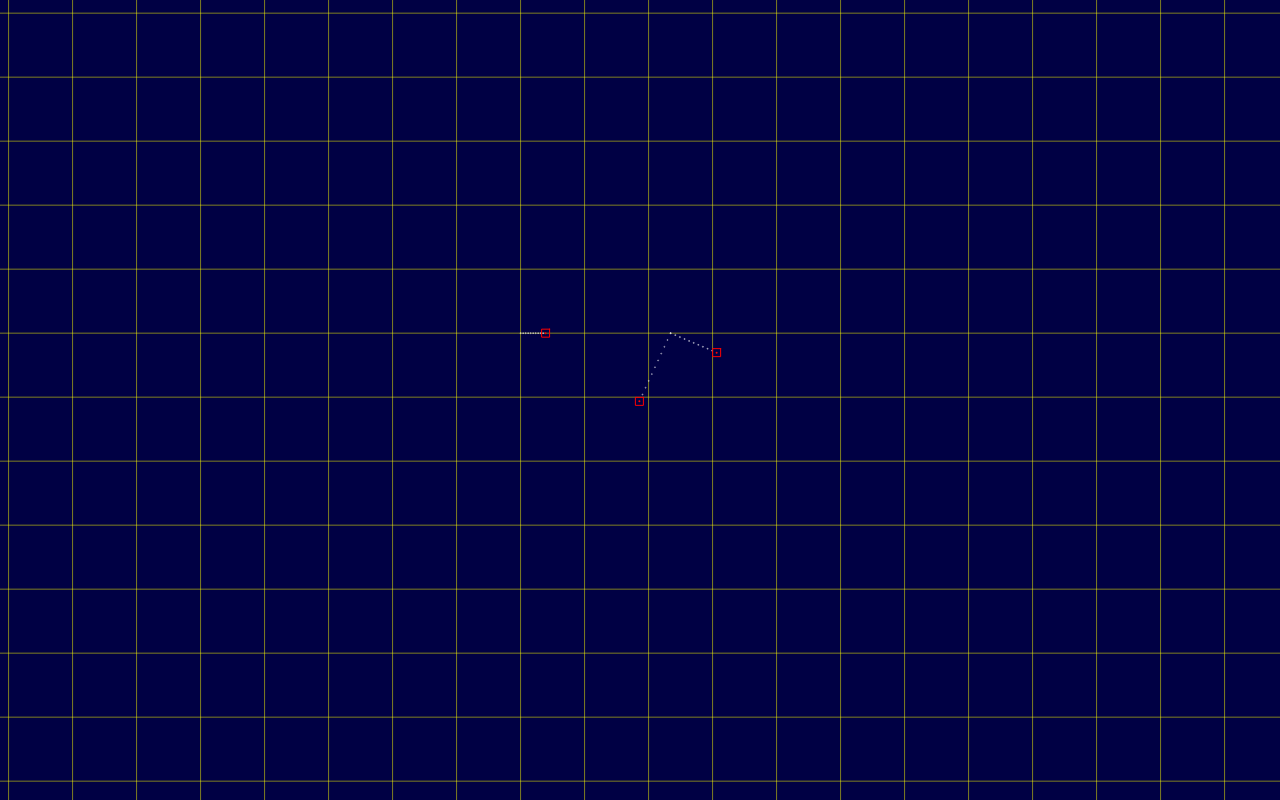
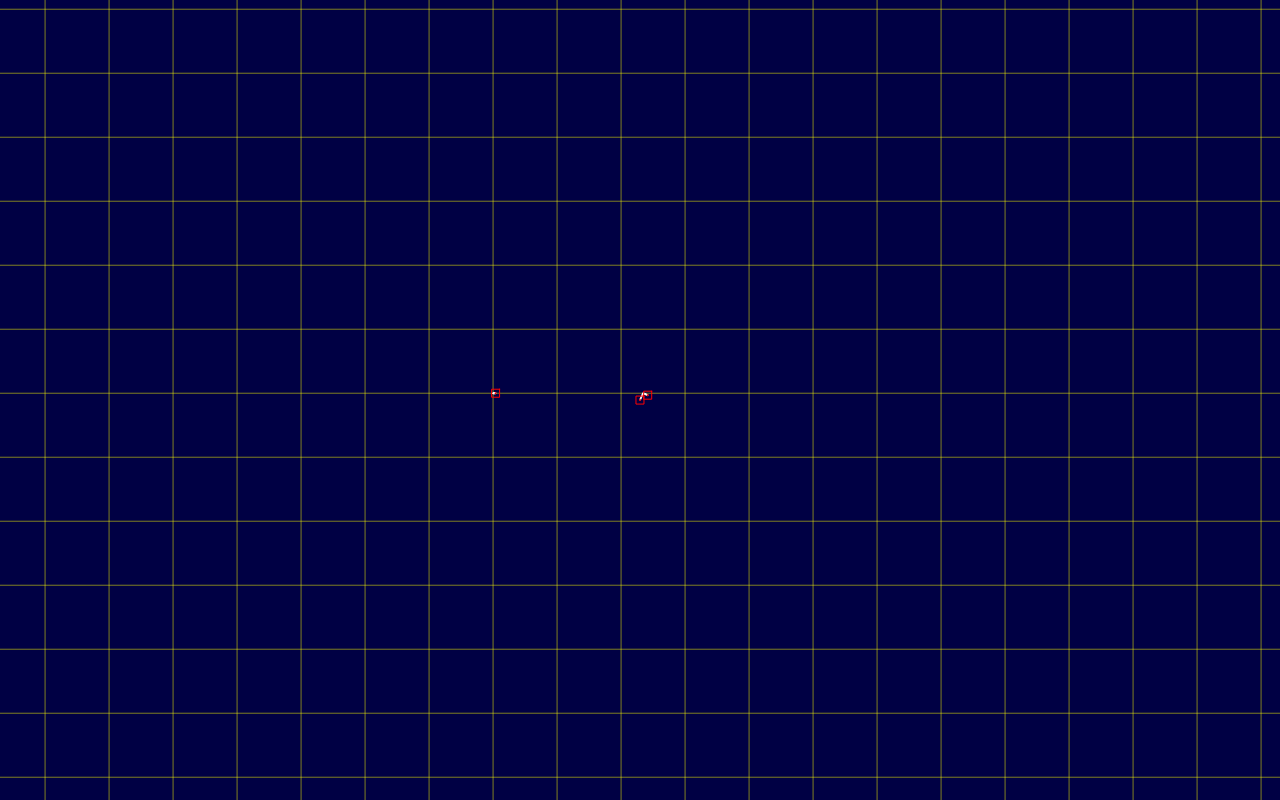
Before and after one commit to HERCsMusicSystems/seawolf, a plain HTML site: page seawolf.html in a window 1280 px wide. Drawn offline with Linux system fonts and the light colour scheme.

Commit message:
Simulation time and submarine class/boat creation adjusted.

```diff
--- a/seawolf.html
+++ b/seawolf.html
@@ -45,25 +45,28 @@
 var canvas = document . getElementById ('seawolf');
 var ctx = canvas . getContext ('2d');
 
-var texas = new Texas ();
-var hawaii = new Hawaii ();
-var virginia = new Virginia ();
+var texas = new Virginia ('Texas');
+var hawaii = new Virginia ('Hawaii');
+var virginia = new Virginia ('Virginia');
 hawaii . position = {x: 300, y: 0, bearing: 0.4, depth: 150}; hawaii . speed = {x: 2, y: 0};
 texas . position = {x: 300, y: 0, bearing: 2, depth: 150}; texas . speed = {x: 3, y: 0};
 
 
+var time = Date . now ();
+
 var resize = function () {
+	var now = Date . now ();
 	canvas . width = window . innerWidth;
 	canvas . height = window . innerHeight;
 	//console . log (canvas . width, canvas . height);
 	drawGrid (ctx, window . innerWidth, window . innerHeight, texas);
-	simulateTridents (1);
+	simulateTridents ((now - time) / 1000);
+	removeTridents ();
 	drawTridents (ctx);
-	//t . draw (ctx);
-	//t . move (1);
+	time = now;
 };
 
-setInterval (resize, 100);
+setInterval (resize, 50);
 //resize ();
 
 var ctrl = function (key) {
--- a/triton.js
+++ b/triton.js
@@ -39,6 +39,13 @@ triton . prototype . draw = function (ctx) {
 	ctx . stroke ();
 };
 
+var Virginia = function (name) {
+	triton . call (this);
+	this . class = 'Virginia';
+	this . name = name;
+};
+Virginia . prototype = Object . create (triton . prototype);
+/*
 var create_triton = function (triton_class, name) {
 	var triton = function () {triton_class . call (this); this . name = name;};
 	triton . prototype = Object . create (triton_class . prototype);
@@ -54,3 +61,4 @@ VirginiaClass . prototype = Object . create (triton . prototype);
 var Virginia = create_triton (VirginiaClass, 'Virginia');
 var Hawaii = create_triton (VirginiaClass, 'Hawaii');
 var Texas = create_triton (VirginiaClass, 'Texas');
+*/
```
